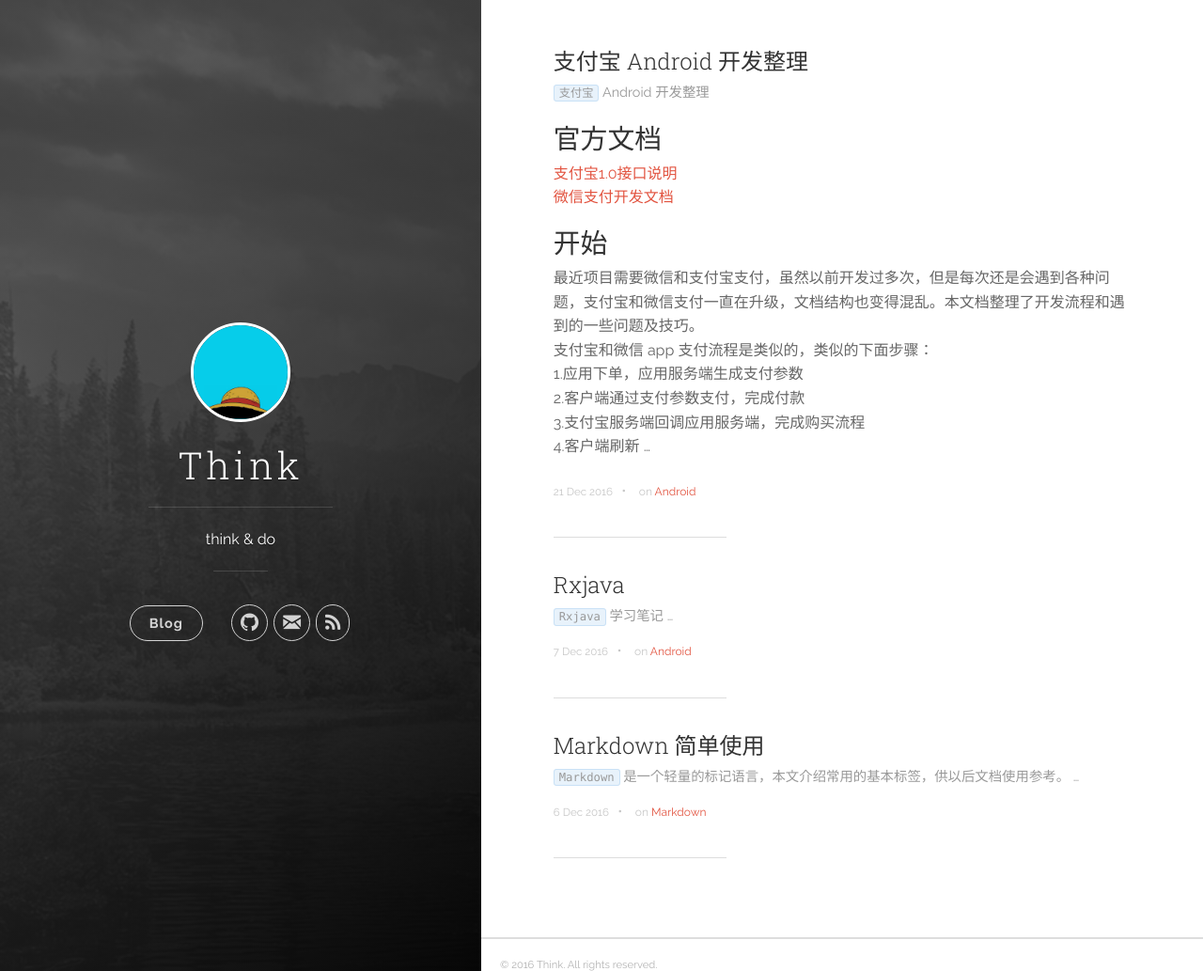
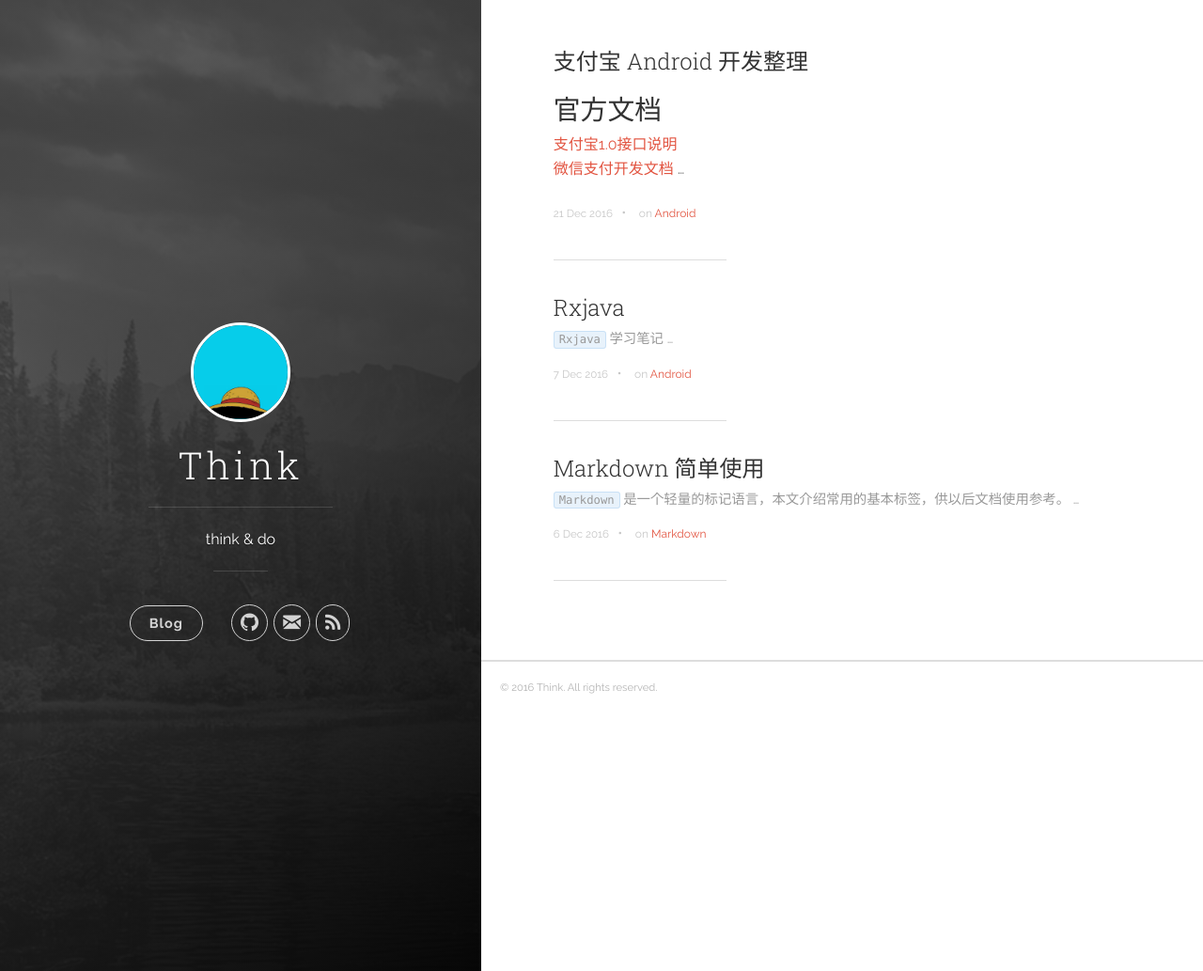
Before and after one commit to weefree/weefree.github.com, a Jekyll site: the page built from index.html, in a window 1280 px wide and 1033 px high. Shown: the whole window at 94% size. Built offline with Jekyll 4.4.1, drawn with Linux system fonts in a browser that asks for light colours; nearby versions of some CDN libraries; the list of posts is cut into pages by our own code.

Commit message:
optimize doc structure

````diff
--- a/_posts/2016-12-21-alipay-android.markdown
+++ b/_posts/2016-12-21-alipay-android.markdown
@@ -5,10 +5,10 @@
 tags: [Android]
 ---
 
-`支付宝` Android 开发整理
 ### 官方文档
 [支付宝1.0接口说明](https://doc.open.alipay.com/docs/doc.htm?spm=a219a.7629140.0.0.KXebEA&treeId=58&articleId=103584&docType=1)
 [微信支付开发文档](https://pay.weixin.qq.com/wiki/doc/api/app/app.php?chapter=8_3)
+
 ### 开始
 最近项目需要微信和支付宝支付，虽然以前开发过多次，但是每次还是会遇到各种问题，支付宝和微信支付一直在升级，文档结构也变得混乱。本文档整理了开发流程和遇到的一些问题及技巧。
 支付宝和微信 app 支付流程是类似的，类似的下面步骤：
@@ -102,7 +102,9 @@
                     }
                 });
 ```
+
 调用支付
+
 ``` java
  /**
      * 9000	订单支付成功
@@ -141,6 +143,7 @@
                 });
     }
 ```
+
 ### 服务端验证并处理支付回调
 支付成功后，支付宝会通过同步接口和异步接口返回支付结果，由于同步结果还是需要再服务端验证（客户端不能有用户私钥），此处为了支付流程简单，支付结果完全依赖服务端回调。支付宝回调地址即上文的`notify_url`,验证过程核心代码如下
 ``` java
@@ -166,6 +169,7 @@
 ```
 上面传递的`alipayPublicKey`即支付宝公钥，具体实现见开源代码
 验证成功后，服务端可以根据`out_trade_no`找到这条交易，完成发货等后续处理。
+
 ### Demo下载
 [Android客户端](https://github.com/weefree/android-alipay-wxpay)
 [Nodejs服务端](https://github.com/weefree/express-alipay-wxpay)
````
